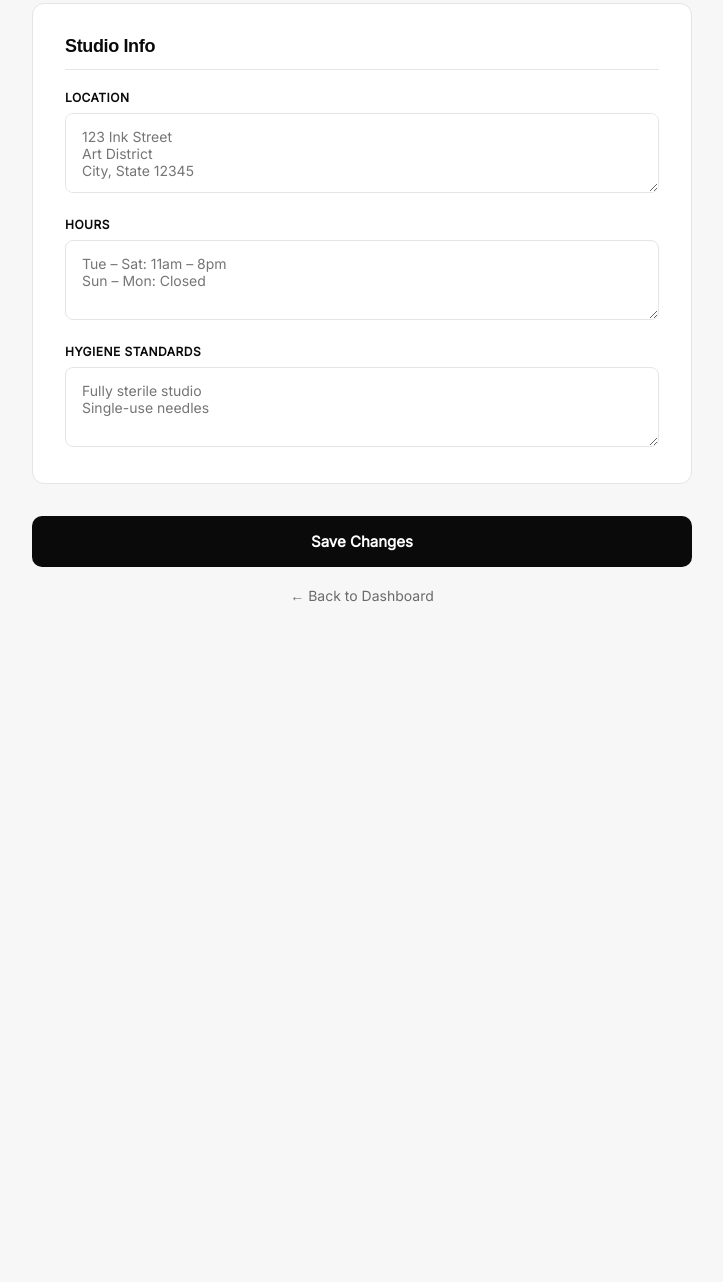
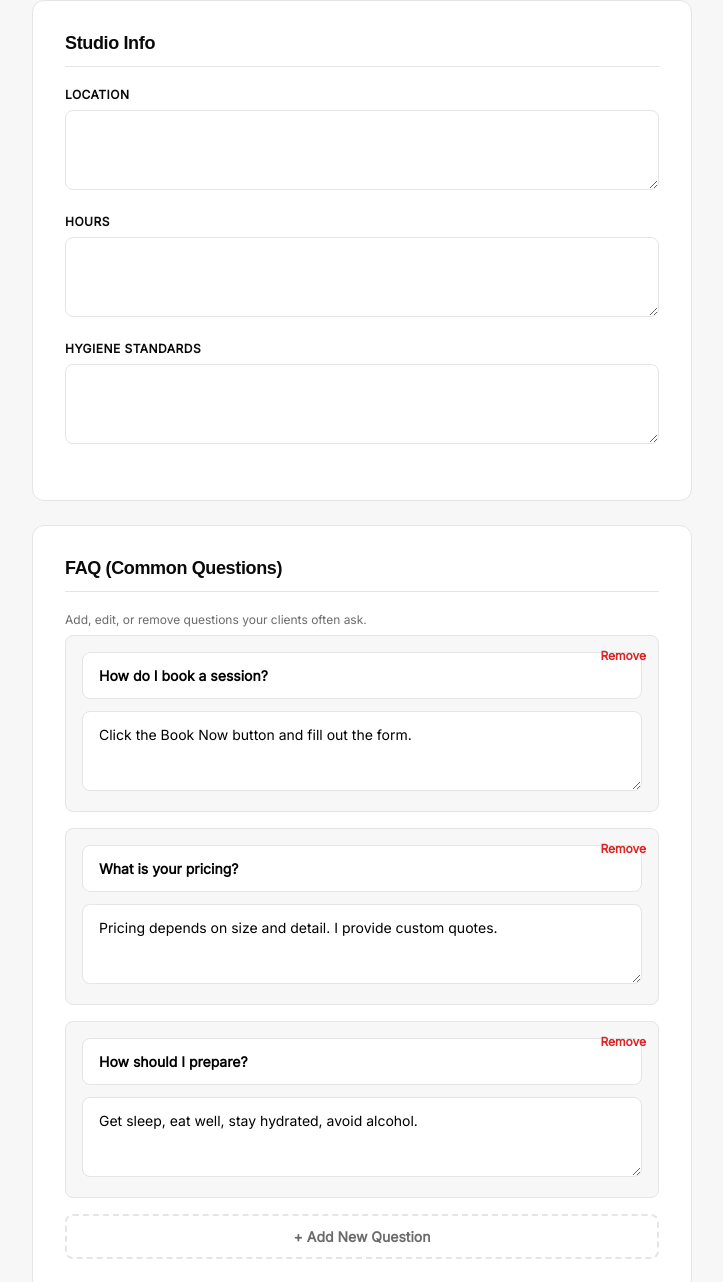
Before and after one commit to ovie65/tattoo-saas, a website: page public/edit-site.html in a window 1280 px wide. Shown: the part 687-1969 px from the top of the page, without its empty margins (278-1001 px from the left). Before the commit the page ends 1351 px from the top, so only its background shows below. Drawn offline with Linux system fonts and the light colour scheme; sample sign-in values are in the browser's storage; a small style sheet from the web is missing.

Commit message:
first commit

```diff
--- a/public/edit-site.html
+++ b/public/edit-site.html
@@ -8,123 +8,51 @@
 <link rel="stylesheet" href="https://cdn.jsdelivr.net/npm/@fontsource/inter@5/index.css" />
 <style>
   :root {
-    --bg: #ffffff;
-    --bg-alt: #f7f7f7;
-    --ink: #0a0a0a;
-    --muted: #6b6b6b;
-    --line: #e5e5e5;
-    --accent: #dc2626;
-    --success: #10b981;
-    --radius: 12px;
+    --bg: #ffffff; --bg-alt: #f7f7f7; --ink: #0a0a0a; --muted: #6b6b6b;
+    --line: #e5e5e5; --accent: #dc2626; --radius: 12px;
   }
   * { box-sizing: border-box; margin: 0; padding: 0; }
-  body { background: var(--bg-alt); color: var(--ink); font-family: 'Inter', sans-serif; min-height: 100vh; -webkit-font-smoothing: antialiased; }
+  body { background: var(--bg-alt); color: var(--ink); font-family: 'Inter', sans-serif; min-height: 100vh; }
   h1, h2, h3 { font-family: 'Space Grotesk', sans-serif; font-weight: 700; letter-spacing: -.02em; }
-  a { color: inherit; text-decoration: none; }
   button { font-family: inherit; cursor: pointer; border: none; background: none; }
+  a { text-decoration: none; color: inherit; }
 
-  .container {
-    max-width: 700px;
-    margin: 0 auto;
-    padding: 60px 20px;
-  }
-
-  .header {
-    margin-bottom: 40px;
-  }
+  .container { max-width: 700px; margin: 0 auto; padding: 60px 20px; }
+  .header { margin-bottom: 40px; }
   .header h1 { font-size: 32px; margin-bottom: 8px; }
   .header p { color: var(--muted); font-size: 14px; }
 
-  .form-card {
-    background: #fff;
-    border: 1px solid var(--line);
-    border-radius: var(--radius);
-    padding: 32px;
-    margin-bottom: 24px;
-  }
-  .form-card h2 {
-    font-size: 18px;
-    margin-bottom: 20px;
-    padding-bottom: 12px;
-    border-bottom: 1px solid var(--line);
-  }
+  .form-card { background: #fff; border: 1px solid var(--line); border-radius: var(--radius); padding: 32px; margin-bottom: 24px; }
+  .form-card h2 { font-size: 18px; margin-bottom: 20px; padding-bottom: 12px; border-bottom: 1px solid var(--line); }
 
   .field { margin-bottom: 20px; }
-  .field:last-child { margin-bottom: 0; }
-  label {
-    display: block;
-    font-size: 12px;
-    font-weight: 600;
-    margin-bottom: 8px;
-    letter-spacing: .04em;
-    text-transform: uppercase;
-    color: var(--ink);
-  }
-  .hint {
-    font-size: 12px;
-    color: var(--muted);
-    margin-bottom: 8px;
-    font-weight: 400;
-    text-transform: none;
-    letter-spacing: normal;
-  }
-  input, textarea {
-    width: 100%;
-    padding: 14px 16px;
-    border: 1px solid var(--line);
-    border-radius: 8px;
-    font-size: 14px;
-    font-family: inherit;
-    background: var(--bg);
-    transition: border-color .2s;
-  }
+  label { display: block; font-size: 12px; font-weight: 600; margin-bottom: 8px; text-transform: uppercase; letter-spacing: .04em; }
+  .hint { font-size: 12px; color: var(--muted); margin-bottom: 8px; font-weight: 400; text-transform: none; letter-spacing: normal; }
+  input, textarea { width: 100%; padding: 14px 16px; border: 1px solid var(--line); border-radius: 8px; font-size: 14px; font-family: inherit; background: var(--bg); }
   textarea { resize: vertical; min-height: 100px; }
-  input:focus, textarea:focus {
-    outline: none;
-    border-color: var(--ink);
-  }
+  input:focus, textarea:focus { outline: none; border-color: var(--ink); }
+
   .row { display: grid; grid-template-columns: 1fr 1fr 1fr; gap: 16px; }
 
-  .btn-save {
-    width: 100%;
-    padding: 16px;
-    background: var(--ink);
-    color: #fff;
-    border-radius: 10px;
-    font-size: 15px;
-    font-weight: 600;
-    cursor: pointer;
-    transition: all .2s;
-    margin-top: 8px;
-  }
-  .btn-save:hover { background: #000; transform: translateY(-1px); }
-  .btn-save:disabled { background: #ccc; cursor: not-allowed; transform: none; }
+  .btn-save { width: 100%; padding: 16px; background: var(--ink); color: #fff; border-radius: 10px; font-size: 15px; font-weight: 600; cursor: pointer; margin-top: 8px; }
+  .btn-save:hover { background: #000; }
+  .btn-back { display: block; text-align: center; margin-top: 20px; font-size: 14px; color: var(--muted); }
 
-  .btn-back {
-    display: block;
-    text-align: center;
-    margin-top: 20px;
-    font-size: 14px;
-    color: var(--muted);
-    font-weight: 500;
-  }
-  .btn-back:hover { color: var(--ink); }
-
-  .notice {
-    padding: 14px;
-    border-radius: 10px;
-    font-size: 13px;
-    margin-bottom: 24px;
-    text-align: center;
-    display: none;
-  }
+  .notice { padding: 14px; border-radius: 10px; font-size: 13px; margin-bottom: 24px; text-align: center; display: none; }
   .notice.success { background: rgba(16,185,129,.08); color: #059669; border: 1px solid rgba(16,185,129,.2); display: block; }
   .notice.error { background: rgba(220,38,38,.08); color: var(--accent); border: 1px solid rgba(220,38,38,.2); display: block; }
 
-  @media (max-width: 600px) {
-    .row { grid-template-columns: 1fr; }
-    .form-card { padding: 24px 20px; }
-  }
+  /* FAQ Styles */
+  .faq-item { background: var(--bg-alt); border: 1px solid var(--line); border-radius: 8px; padding: 16px; margin-bottom: 16px; position: relative; }
+  .faq-item input { min-height: 40px; font-weight: 600; margin-bottom: 12px; }
+  .faq-item textarea { min-height: 80px; }
+  .btn-remove { position: absolute; top: 12px; right: 12px; color: var(--accent); font-size: 12px; font-weight: 600; }
+  .btn-remove:hover { text-decoration: underline; }
+
+  .btn-add { width: 100%; padding: 12px; border: 2px dashed var(--line); border-radius: 8px; background: transparent; color: var(--muted); font-weight: 600; font-size: 14px; cursor: pointer; }
+  .btn-add:hover { border-color: var(--ink); color: var(--ink); }
+
+  @media (max-width: 600px) { .row { grid-template-columns: 1fr; } .form-card { padding: 24px 20px; } }
 </style>
 </head>
 <body>
@@ -132,56 +60,42 @@
 <div class="container">
   <div class="header">
     <h1>Edit My Site</h1>
-    <p>Customize your public artist page. Leave a field blank to use the default.</p>
+    <p>Customize your public artist page.</p>
   </div>
 
   <div class="notice" id="notice"></div>
 
   <form id="editForm">
-    <!-- About Section -->
     <div class="form-card">
       <h2>About Section</h2>
       <div class="field">
         <label for="bio">Artist Bio</label>
-        <div class="hint">A short paragraph about you and your style.</div>
         <textarea id="bio" placeholder="With over a decade behind the machine..."></textarea>
       </div>
     </div>
 
-    <!-- Stats Section -->
     <div class="form-card">
       <h2>Stats</h2>
       <div class="row">
-        <div class="field">
-          <label for="yearsExp">Years Experience</label>
-          <input type="text" id="yearsExp" placeholder="10+" />
-        </div>
-        <div class="field">
-          <label for="piecesDone">Pieces Done</label>
-          <input type="text" id="piecesDone" placeholder="2K+" />
-        </div>
-        <div class="field">
-          <label for="sterile">Studio Standard</label>
-          <input type="text" id="sterile" placeholder="100%" />
-        </div>
+        <div class="field"><label>Years Experience</label><input type="text" id="yearsExp" placeholder="10+" /></div>
+        <div class="field"><label>Pieces Done</label><input type="text" id="piecesDone" placeholder="2K+" /></div>
+        <div class="field"><label>Studio Standard</label><input type="text" id="sterile" placeholder="100%" /></div>
       </div>
     </div>
 
-    <!-- Studio Info Section -->
     <div class="form-card">
       <h2>Studio Info</h2>
-      <div class="field">
-        <label for="location">Location</label>
-        <textarea id="location" placeholder="123 Ink Street&#10;Art District&#10;City, State 12345" style="min-height: 80px;"></textarea>
-      </div>
-      <div class="field">
-        <label for="hours">Hours</label>
-        <textarea id="hours" placeholder="Tue – Sat: 11am – 8pm&#10;Sun – Mon: Closed" style="min-height: 80px;"></textarea>
-      </div>
-      <div class="field">
-        <label for="hygiene">Hygiene Standards</label>
-        <textarea id="hygiene" placeholder="Fully sterile studio&#10;Single-use needles" style="min-height: 80px;"></textarea>
-      </div>
+      <div class="field"><label>Location</label><textarea id="location" style="min-height: 80px;"></textarea></div>
+      <div class="field"><label>Hours</label><textarea id="hours" style="min-height: 80px;"></textarea></div>
+      <div class="field"><label>Hygiene Standards</label><textarea id="hygiene" style="min-height: 80px;"></textarea></div>
+    </div>
+
+    <!-- NEW FAQ SECTION -->
+    <div class="form-card">
+      <h2>FAQ (Common Questions)</h2>
+      <div class="hint">Add, edit, or remove questions your clients often ask.</div>
+      <div id="faqContainer"></div>
+      <button type="button" class="btn-add" onclick="addFaq()">+ Add New Question</button>
     </div>
 
     <button type="submit" class="btn-save" id="saveBtn">Save Changes</button>
@@ -192,16 +106,49 @@
 
 <script>
   const userName = localStorage.getItem('ink_user_name');
-  const userEmail = localStorage.getItem('ink_user_email');
-
-  // Protect the page - must be logged in
-  if (!userEmail) {
-    window.location.href = 'login.html';
-  }
+  if (!localStorage.getItem('ink_user_email')) window.location.href = 'login.html';
 
   const form = document.getElementById('editForm');
   const saveBtn = document.getElementById('saveBtn');
   const notice = document.getElementById('notice');
+  const faqContainer = document.getElementById('faqContainer');
+
+  // Default FAQs to start with
+  const defaultFaqs = [
+    { q: "How do I book a session?", a: "Click the Book Now button and fill out the form." },
+    { q: "What is your pricing?", a: "Pricing depends on size and detail. I provide custom quotes." },
+    { q: "How should I prepare?", a: "Get sleep, eat well, stay hydrated, avoid alcohol." }
+  ];
+
+  let currentFaqs = JSON.parse(JSON.stringify(defaultFaqs));
+
+  function renderFaqs() {
+    faqContainer.innerHTML = '';
+    currentFaqs.forEach((faq, index) => {
+      const div = document.createElement('div');
+      div.className = 'faq-item';
+      div.innerHTML = `
+        <button type="button" class="btn-remove" onclick="removeFaq(${index})">Remove</button>
+        <input type="text" placeholder="Question" value="${faq.q}" oninput="updateFaq(${index}, 'q', this.value)" />
+        <textarea placeholder="Answer" oninput="updateFaq(${index}, 'a', this.value)">${faq.a}</textarea>
+      `;
+      faqContainer.appendChild(div);
+    });
+  }
+
+  window.addFaq = function() {
+    currentFaqs.push({ q: "", a: "" });
+    renderFaqs();
+  };
+
+  window.removeFaq = function(index) {
+    currentFaqs.splice(index, 1);
+    renderFaqs();
+  };
+
+  window.updateFaq = function(index, field, value) {
+    currentFaqs[index][field] = value;
+  };
 
   function showNotice(msg, type) {
     notice.textContent = msg;
@@ -211,7 +158,6 @@
 
   form.addEventListener('submit', async (e) => {
     e.preventDefault();
-
     saveBtn.disabled = true;
     saveBtn.textContent = 'Saving...';
     notice.className = 'notice';
@@ -224,7 +170,8 @@
       sterile: document.getElementById('sterile').value.trim(),
       location: document.getElementById('location').value.trim(),
       hours: document.getElementById('hours').value.trim(),
-      hygiene: document.getElementById('hygiene').value.trim()
+      hygiene: document.getElementById('hygiene').value.trim(),
+      faq: currentFaqs
     };
 
     try {
@@ -233,22 +180,21 @@
         headers: { 'Content-Type': 'application/json' },
         body: JSON.stringify(data)
       });
-
       const result = await res.json();
-
-      if (!res.ok) {
-        throw new Error(result.error || 'Failed to save');
-      }
+      if (!res.ok) throw new Error(result.error || 'Failed to save');
 
       showNotice('✅ Your site has been updated!', 'success');
       saveBtn.textContent = 'Saved!';
       setTimeout(() => { saveBtn.disabled = false; saveBtn.textContent = 'Save Changes'; }, 2000);
     } catch (err) {
-      showNotice(' Error: ' + err.message, 'error');
+      showNotice('Error: ' + err.message, 'error');
       saveBtn.disabled = false;
       saveBtn.textContent = 'Save Changes';
     }
   });
+
+  // Initialize
+  renderFaqs();
 </script>
 
 </body>
```
Also changed, not shown: api/save-artist-profile.js (+3 -7 lines).
